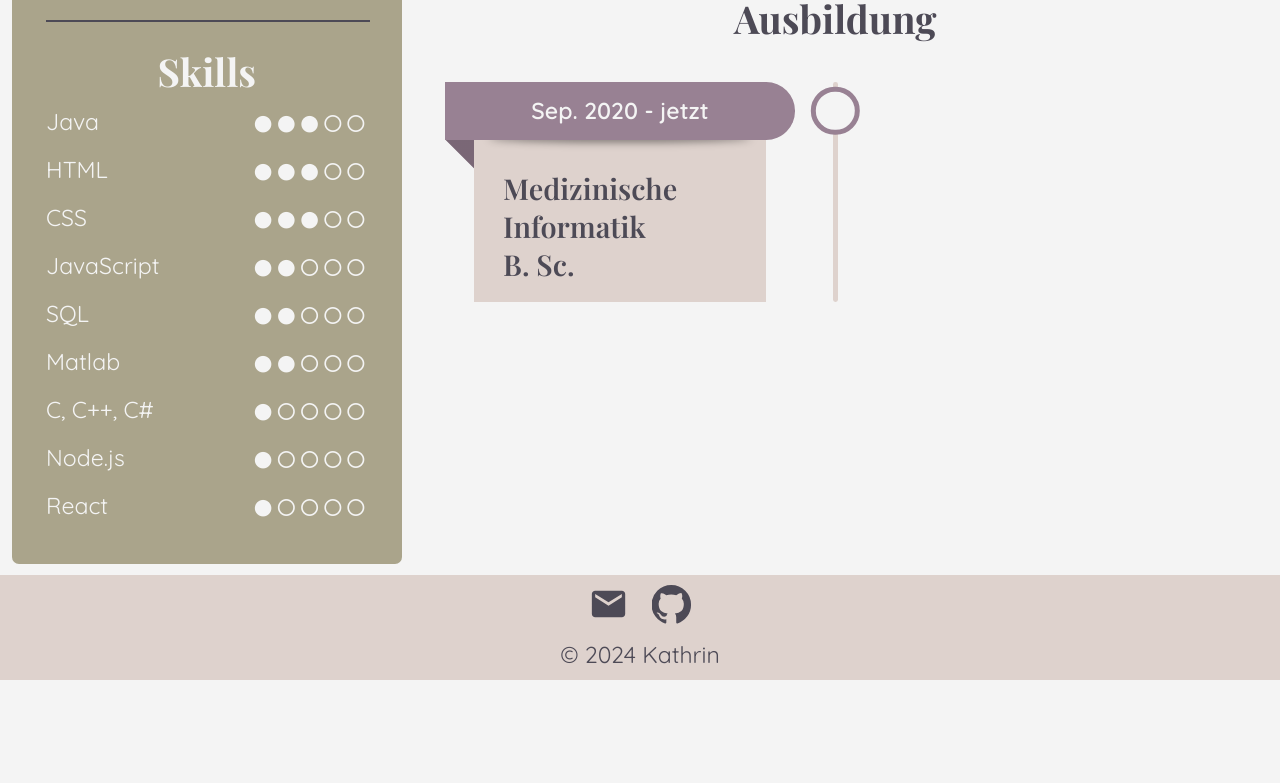
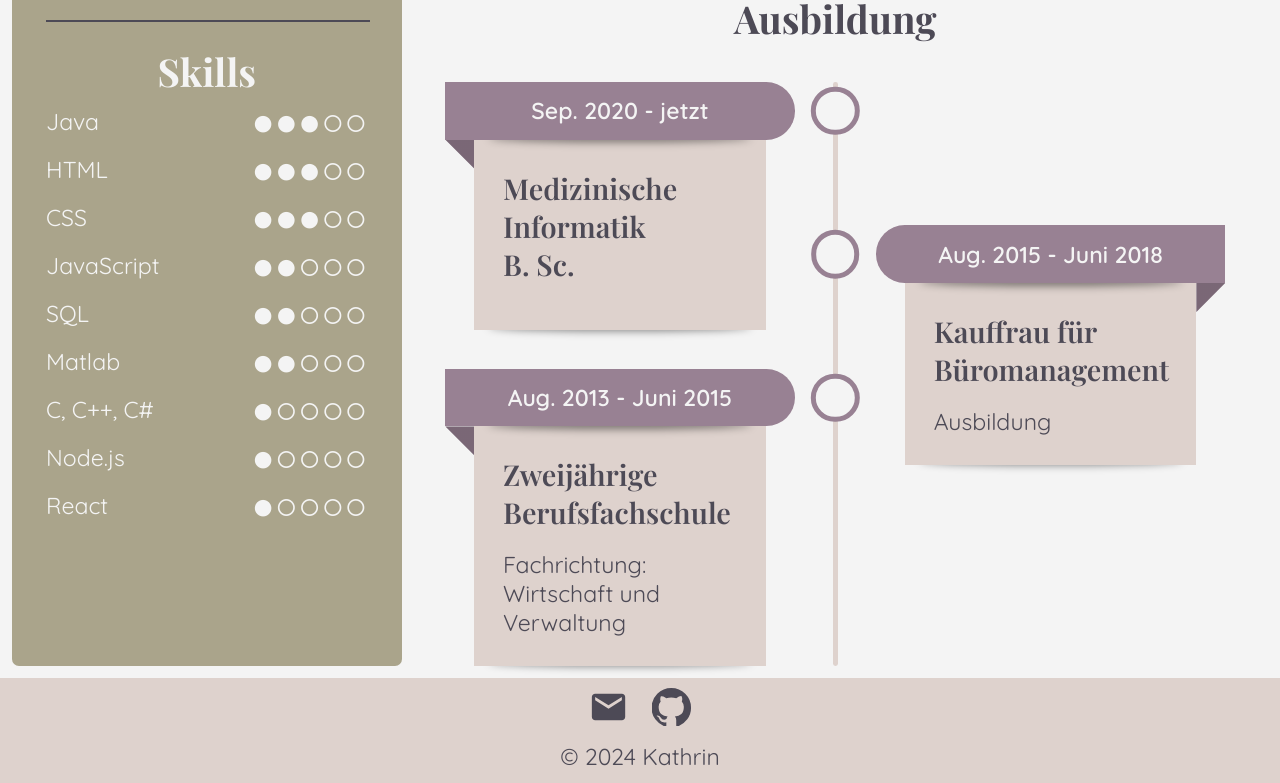
Before and after one commit to kathrinple/PortfolioWebsite, a plain HTML site: page resume.html in a window 1280 px wide. Shown: the part 628-1411 px from the top of the page. Before the commit the page ends 1308 px from the top, so only its background shows below. Drawn offline with nearby package versions, Linux system fonts and the light colour scheme; a web font is replaced by a local one.

Commit message:
added last education titles

```diff
--- a/resume.html
+++ b/resume.html
@@ -172,6 +172,17 @@
             <li>
               <p class="date">Sep. 2020 - jetzt</p>
               <p class="title">Medizinische Informatik<br />B. Sc.</p>
+              <p class="descr"></p>
+            </li>
+            <li>
+              <p class="date">Aug. 2015 - Juni 2018</p>
+              <p class="title">Kauffrau für Büromanagement</p>
+              <p class="descr">Ausbildung</p>
+            </li>
+            <li>
+              <p class="date">Aug. 2013 - Juni 2015</p>
+              <p class="title">Zweijährige Berufsfachschule</p>
+              <p class="descr">Fachrichtung: Wirtschaft und Verwaltung</p>
             </li>
           </ul>
         </section>
```
